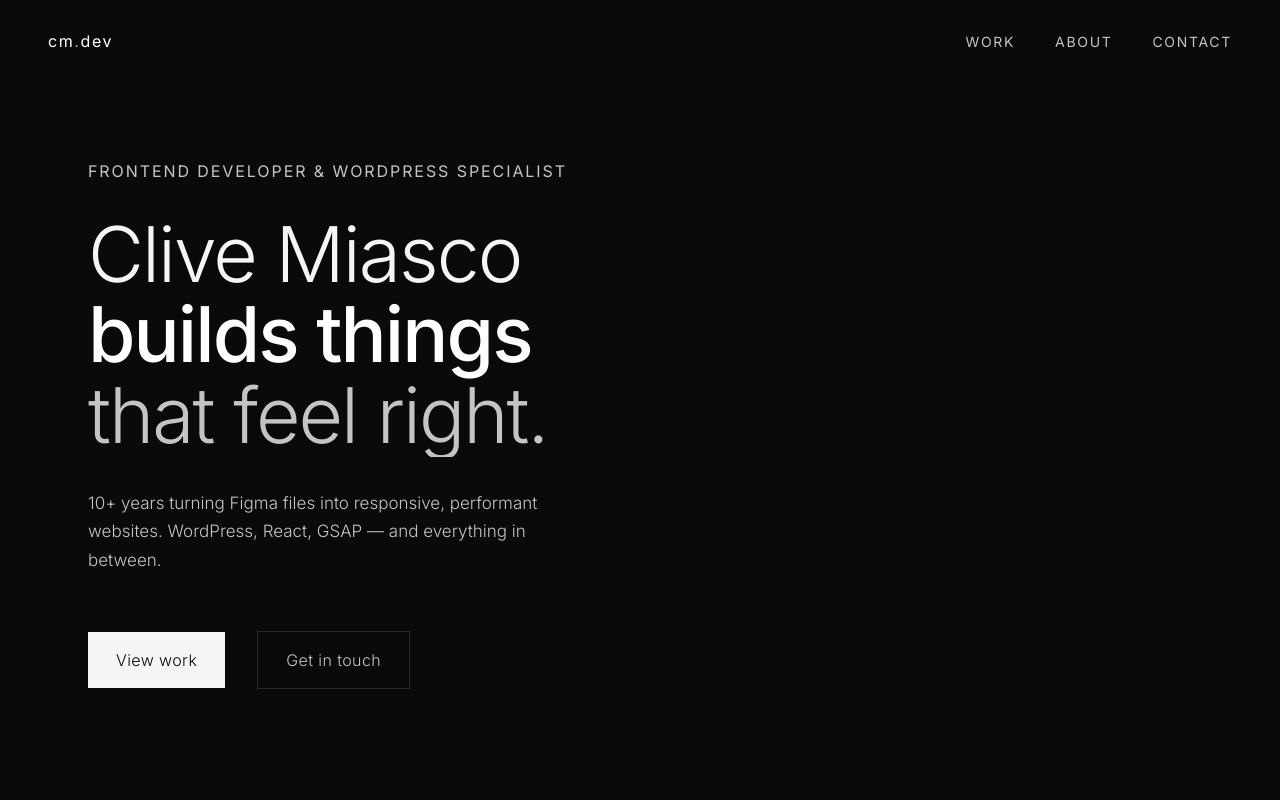
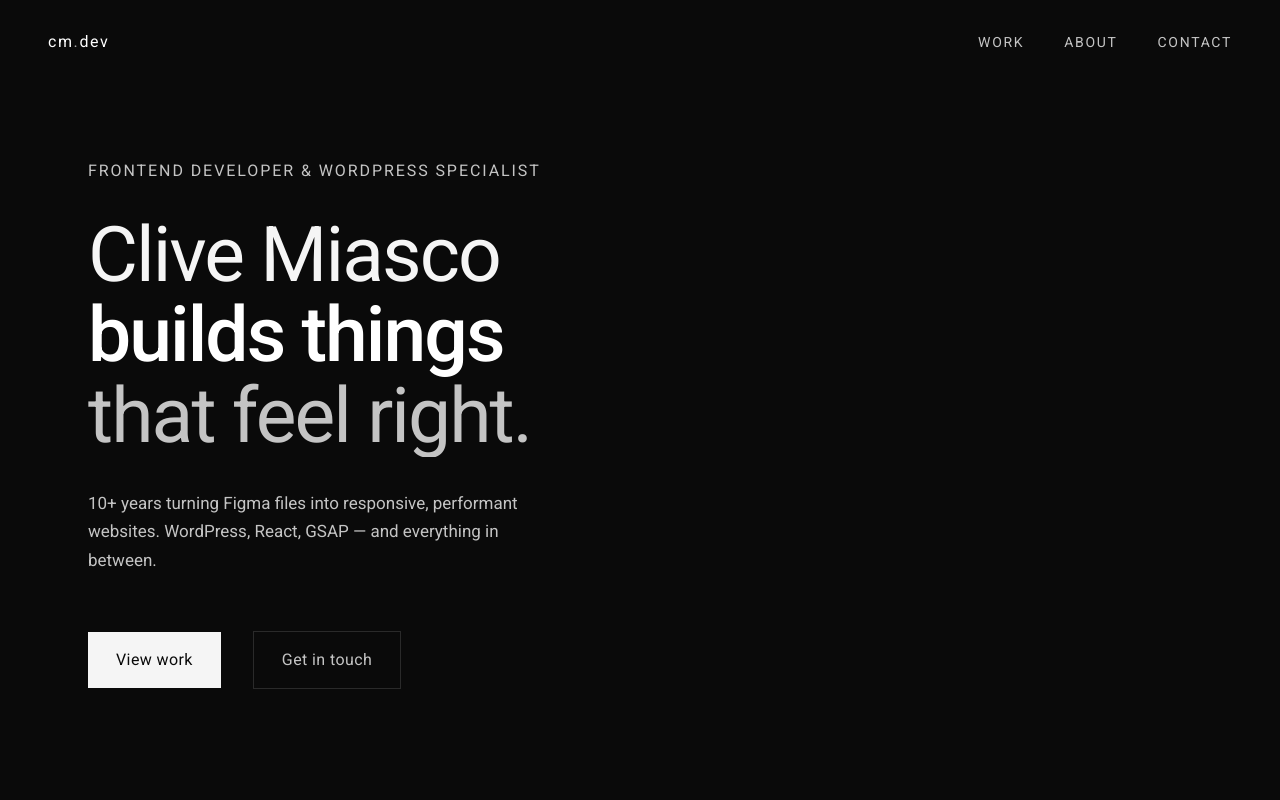
Before and after one commit to yobz/portfolio, a React (Vite) app: page / in a window 1280 px wide. Shown: the top 800 px of the page. Built offline with nearby package versions, Linux system fonts and the light colour scheme.

Commit message:
Update font to Roboto

```diff
--- a/src/index.css
+++ b/src/index.css
@@ -1,4 +1,4 @@
-@import url('https://fonts.googleapis.com/css2?family=Inter:wght@300;400;500&display=swap');
+@import url('https://fonts.googleapis.com/css2?family=Roboto:wght@400;500;700&display=swap');
 
 @tailwind base;
 @tailwind components;
@@ -19,8 +19,9 @@
   body {
     background-color: #0a0a0a;
     color: #f5f5f5;
-    font-family: 'Inter', sans-serif;
-    font-size: 1rem;
+    font-family: 'Roboto', sans-serif;
+    font-size: 1.05rem;
+    /* Slightly larger than original */
     font-weight: 300;
     line-height: 1.65;
     -webkit-font-smoothing: antialiased;
@@ -28,21 +29,24 @@
     overflow-x: hidden;
   }
 
-  a, button {
+  a,
+  button {
     -webkit-tap-highlight-color: transparent;
   }
 
   ::selection {
     background: #f5f5f5;
-    color: #0a0a0a;
+    color: #0a0a0b;
   }
 
   ::-webkit-scrollbar {
     width: 4px;
   }
+
   ::-webkit-scrollbar-track {
     background: #0a0a0a;
   }
+
   ::-webkit-scrollbar-thumb {
     background: #2a2a2a;
   }
@@ -50,7 +54,7 @@
 
 @layer utilities {
   .label {
-    font-family: 'Inter', sans-serif;
+    font-family: 'Roboto', sans-serif;
     font-weight: 400;
     letter-spacing: 0.12em;
     text-transform: uppercase;
```
